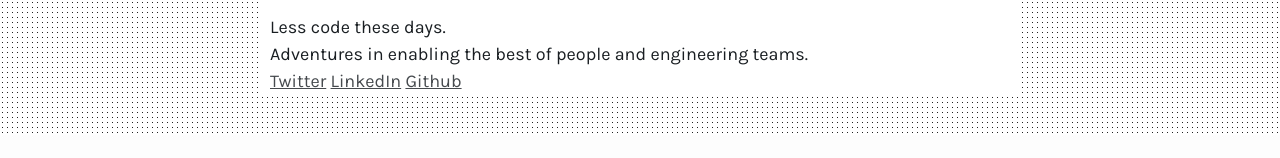
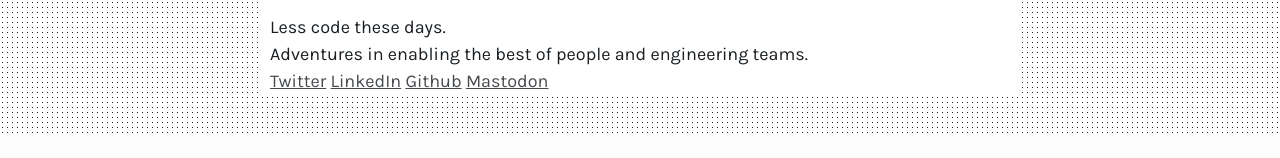
Before and after one commit to BeckyArrowsmith/blog2019, a Next.js app: page / in a window 1280 px wide. Shown: the part 150-308 px from the top of the page. Built offline with nearby package versions, Linux system fonts and the light colour scheme.

Commit message:
Add Mastodon link

```diff
--- a/components/Header.js
+++ b/components/Header.js
@@ -9,7 +9,7 @@ const Header = () => (
 
             <p>Less code these days.</p>
             <p>Adventures in enabling the best of people and engineering teams.</p>
-            <p><a href="http://twitter.com/beckycodes">Twitter</a> <a href="https://www.linkedin.com/in/beckyarrowsmith/">LinkedIn</a> <a href="http://github.com/beckyarrowsmith">Github</a></p>
+            <p><a href="http://twitter.com/beckycodes">Twitter</a> <a href="https://www.linkedin.com/in/beckyarrowsmith/">LinkedIn</a> <a href="http://github.com/beckyarrowsmith">Github</a> <a rel="me" href="https://hachyderm.io/@beckycodes">Mastodon</a></p>
         </div>
     </header>
 );
```
